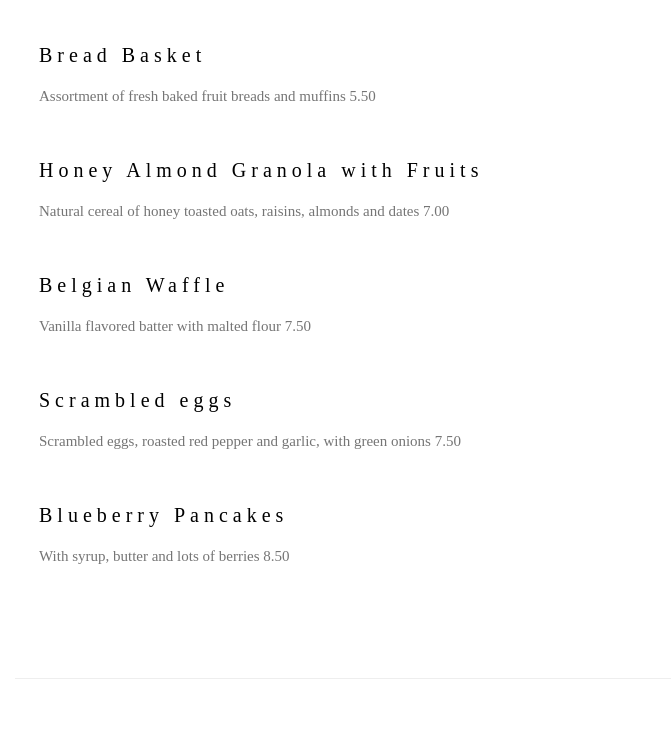
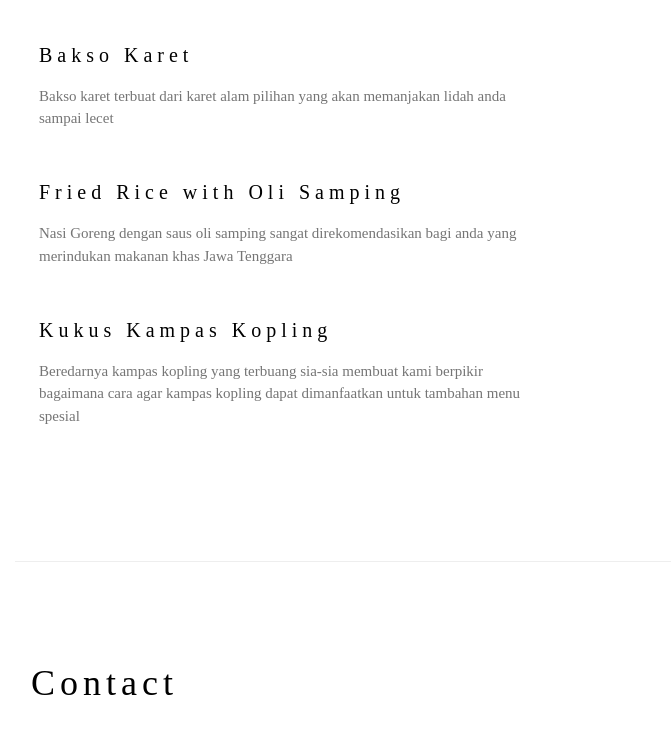
Before and after one commit to rapido2/rapido2.github.io, a plain HTML site: page index.html in a window 1280 px wide. Shown: the part 763-1517 px from the top of the page, without its empty margins (75-746 px from the left). Drawn offline with nearby package versions, Linux system fonts and the light colour scheme.

Commit message:
Update index.html

```diff
--- a/index.html
+++ b/index.html
@@ -57,20 +57,14 @@ h1, h2, h3, h4, h5, h6 {
   <div class="w3-row w3-padding-64" id="menu">
     <div class="w3-col l6 w3-padding-large">
       <h1 class="w3-center">Our Menu</h1><br>
-      <h4>Bread Basket</h4>
-      <p class="w3-text-grey">Assortment of fresh baked fruit breads and muffins 5.50</p><br>
+      <h4>Bakso Karet</h4>
+      <p class="w3-text-grey">Bakso karet terbuat dari karet alam pilihan yang akan memanjakan lidah anda sampai lecet</p><br>
 
-      <h4>Honey Almond Granola with Fruits</h4>
-      <p class="w3-text-grey">Natural cereal of honey toasted oats, raisins, almonds and dates 7.00</p><br>
+      <h4>Fried Rice with Oli Samping</h4>
+      <p class="w3-text-grey">Nasi Goreng dengan saus oli samping sangat direkomendasikan bagi anda yang merindukan makanan khas Jawa Tenggara</p><br>
 
-      <h4>Belgian Waffle</h4>
-      <p class="w3-text-grey">Vanilla flavored batter with malted flour 7.50</p><br>
-
-      <h4>Scrambled eggs</h4>
-      <p class="w3-text-grey">Scrambled eggs, roasted red pepper and garlic, with green onions 7.50</p><br>
-
-      <h4>Blueberry Pancakes</h4>
-      <p class="w3-text-grey">With syrup, butter and lots of berries 8.50</p>
+      <h4>Kukus Kampas Kopling</h4>
+      <p class="w3-text-grey">Beredarnya kampas kopling yang terbuang sia-sia membuat kami berpikir bagaimana cara agar kampas kopling dapat dimanfaatkan untuk tambahan menu spesial</p><br>
     </div>
 
     <div class="w3-col l6 w3-padding-large">
```
